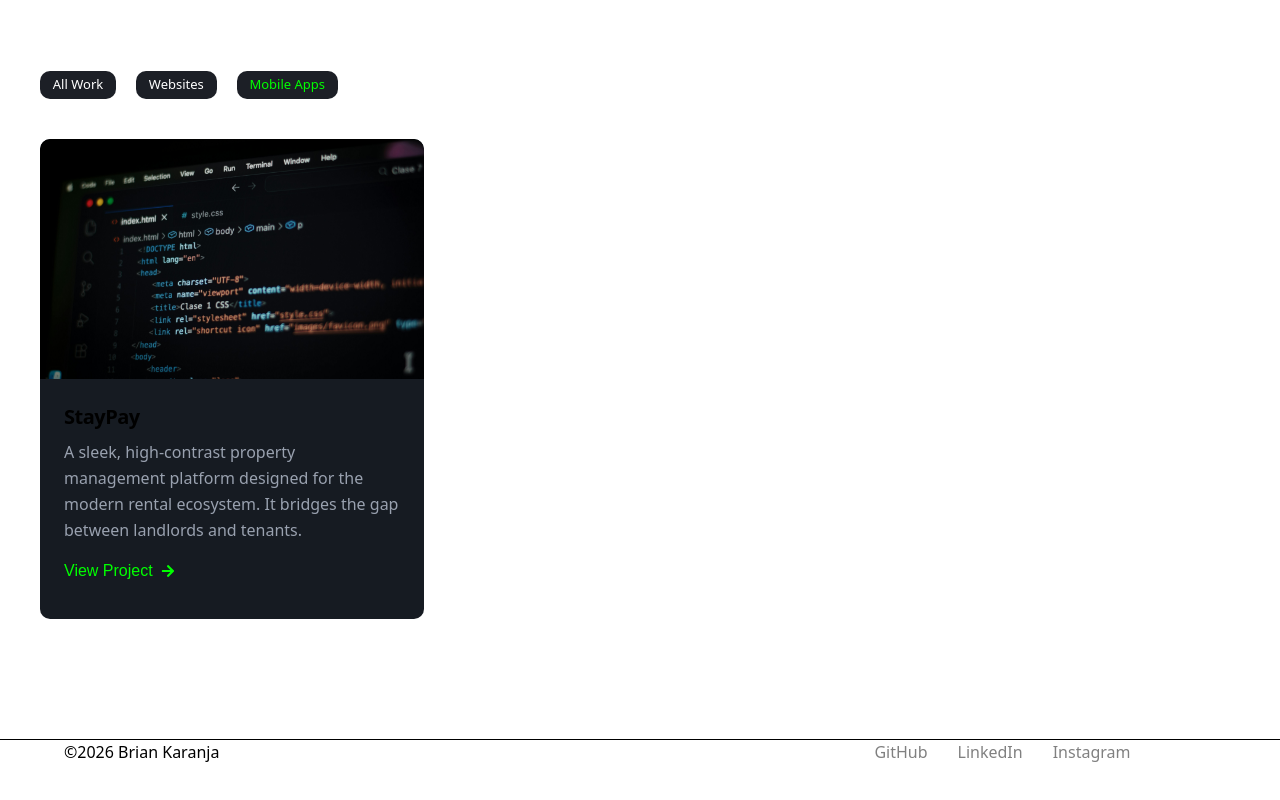
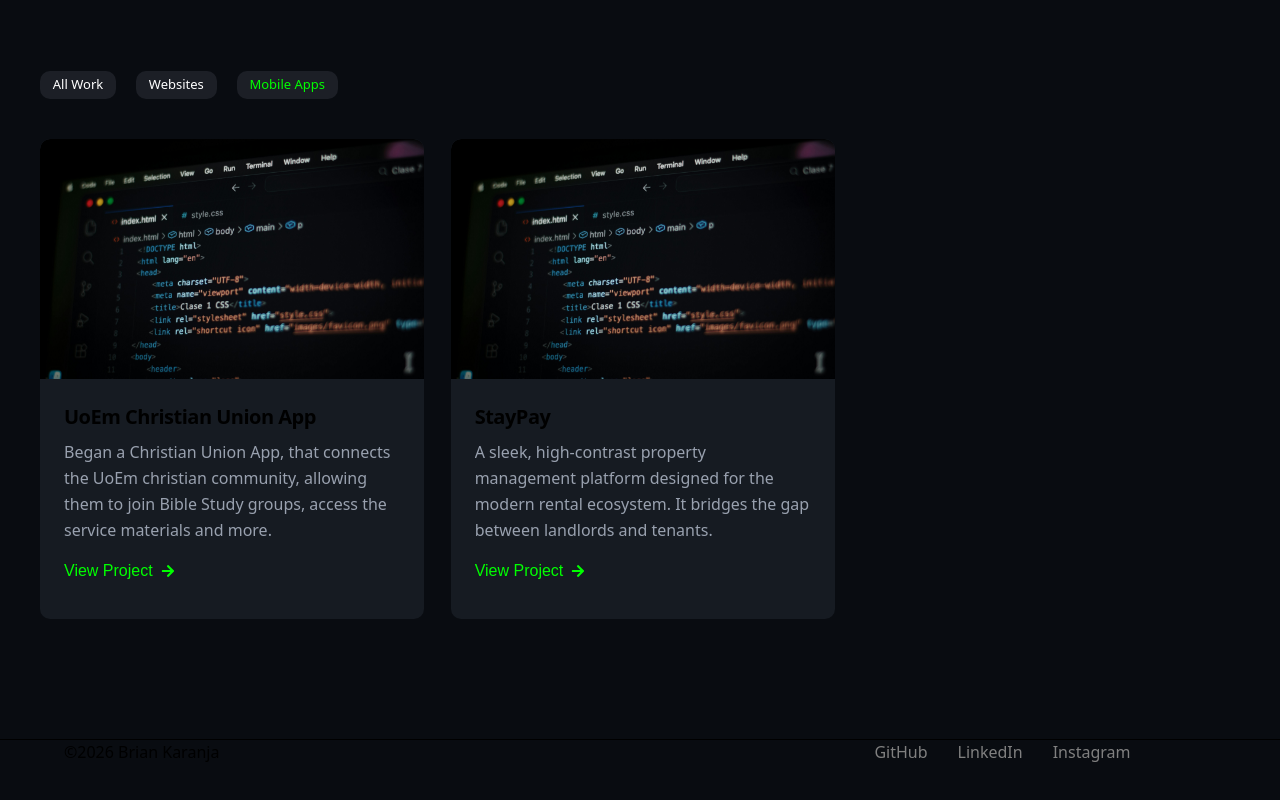
Before and after one commit to BmKaranja/Brian-Karanja, a React (Vite) app: page /projects/mobile in a window 1280 px wide. Shown: the part 382-1182 px from the top of the page. Built offline with nearby package versions, Linux system fonts and the light colour scheme.

Commit message:
Added my Cu app as part of my projects and entered it as a log

```diff
--- a/src/components/Mobile.jsx
+++ b/src/components/Mobile.jsx
@@ -3,14 +3,13 @@ import Pcards from './Pcards'
 import PIntro from './PIntro'
 import Footer from './Footer'
 import { NavLink } from 'react-router-dom'
-
-const projectsData = [
-  { title: 'StayPay', description: 'A sleek, high-contrast property management platform designed for the modern rental ecosystem. It bridges the gap between landlords and tenants.', link: 'https://github.com/BmKaranja/StayPay-1.git', category: 'mobile' },
-];
+import projectdata from '../data/projectdata.json'
 
 function Mobile() {
+  const mobileProjects = projectdata.filter(project => project.category === 'mobile');
+
   return (
-    <div className='flex flex-col gap-10 overflow-hidden'>
+    <div className='flex flex-col gap-10 overflow-hidden' style={{ background: 'var(--background-color)', minHeight: '100vh' }}>
       <PIntro/>
       <nav className='flex flex-row gap-5 ml-10 mt-10'>
         <NavLink to='/projects' id='p-nav1'>All Work</NavLink>
@@ -19,7 +18,7 @@ function Mobile() {
       </nav>
       <section className='px-10'>
         <div className='grid grid-cols-1 md:grid-cols-2 lg:grid-cols-3 gap-8'>
-          {projectsData.map((project) => (
+          {mobileProjects.map((project) => (
             <Pcards key={project.link} {...project} />
           ))}
         </div>
--- a/src/components/Websites.jsx
+++ b/src/components/Websites.jsx
@@ -3,17 +3,13 @@ import Footer from './Footer'
 import Pcards from './Pcards'
 import PIntro from './PIntro'
 import { NavLink } from 'react-router-dom'
-
-const projectsData = [
-  { title: 'Tenga and Thrive', description: 'Tenga & Thrive is an e-commerce hub for intentional living, offering curated products across tech, fashion, and home designed with clarity, style, and purpose', link: 'https://tenga-and-thrive.onrender.com', category: 'mobile' },
-  { title: 'My Porfolio', description: 'This website is a high-fidelity Developer Portfolio designed with a "Cyber-Editorial" aesthetic. It targets a modern, tech-forward audience by blending high-performance engineering vibes with sleek, professional design.', link: 'google.com', category: 'mobile' },
-  { title: 'Oakwood Web', description: 'Oakwood Academy is a fictional academic institution created as a project concept, featuring a welcoming digital platform for its 2025 "academic" year', link: 'https://oakwood-web.onrender.com', category: 'mobile' },
-  { title: 'Restaurant', description:'A clean, responsive site showcasing a restaurant’s menu, ambiance, and contact details. Built with HTML and JavaScript, it highlights user‑friendly navigation and a modern design for an engaging dining experience.',link:'https://github.com/BmKaranja/Restaurant.git',category:'website'},
-];
+import projectdata from '../data/projectdata.json'
 
 function Websites() {
+  const websiteProjects = projectdata.filter(project => project.category === 'website');
+
   return (
-    <div className='flex flex-col gap-10 overflow-hidden'>
+    <div className='flex flex-col gap-10 overflow-hidden' style={{ background: 'var(--background-color)', minHeight: '100vh' }}>
       <PIntro/>
       <nav className='flex flex-row gap-5 ml-10 mt-10'>
         <NavLink to='/projects' id='p-nav1'>All Work</NavLink>
@@ -22,7 +18,7 @@ function Websites() {
       </nav>
       <section className='px-10'>
         <div className='grid grid-cols-1 md:grid-cols-2 lg:grid-cols-3 gap-8'>
-          {projectsData.map((project) => (
+          {websiteProjects.map((project) => (
             <Pcards key={project.link} {...project} />
           ))}
         </div>
--- a/src/data/logdata.json
+++ b/src/data/logdata.json
@@ -1,8 +1,15 @@
 [
+    {
+    "date":"2026-05-02",
+    "project":"UoEm Christian Union App",
+    "description":"Began a Christian Union App, that connects the UoEm christian community, allowing them to join Bible Study groups, access the service materials and more.",
+    "tags":["Flutter", "Dart"],
+    "link":"https://github.com/BmKaranja/CU-App.git"
+},
 {
     "date":"2026-05-02",
     "project":"My Portfolio website",
-    "description":"Redesigned Abou Me section to match the vibe of the rest of the website",
+    "description":"Redesigned About Me section to match the vibe of the rest of the website",
     "tags":["React", "TailwindCss", "Typescript"],
     "link":"https://github.com/BmKaranja/Brian-Karanja.git"
 },
--- a/src/data/projectdata.json
+++ b/src/data/projectdata.json
@@ -1,4 +1,10 @@
 [
+  {
+    "title": "UoEm Christian Union App",
+    "description":"Began a Christian Union App, that connects the UoEm christian community, allowing them to join Bible Study groups, access the service materials and more.",
+    "link": "https://github.com/BmKaranja/CU-App.git",
+    "category": "mobile"
+  },
   {
     "title": "Tenga and Thrive",
     "description": "Tenga & Thrive is an e-commerce hub for intentional living, offering curated products across tech, fashion, and home designed with clarity, style, and purpose",
```
